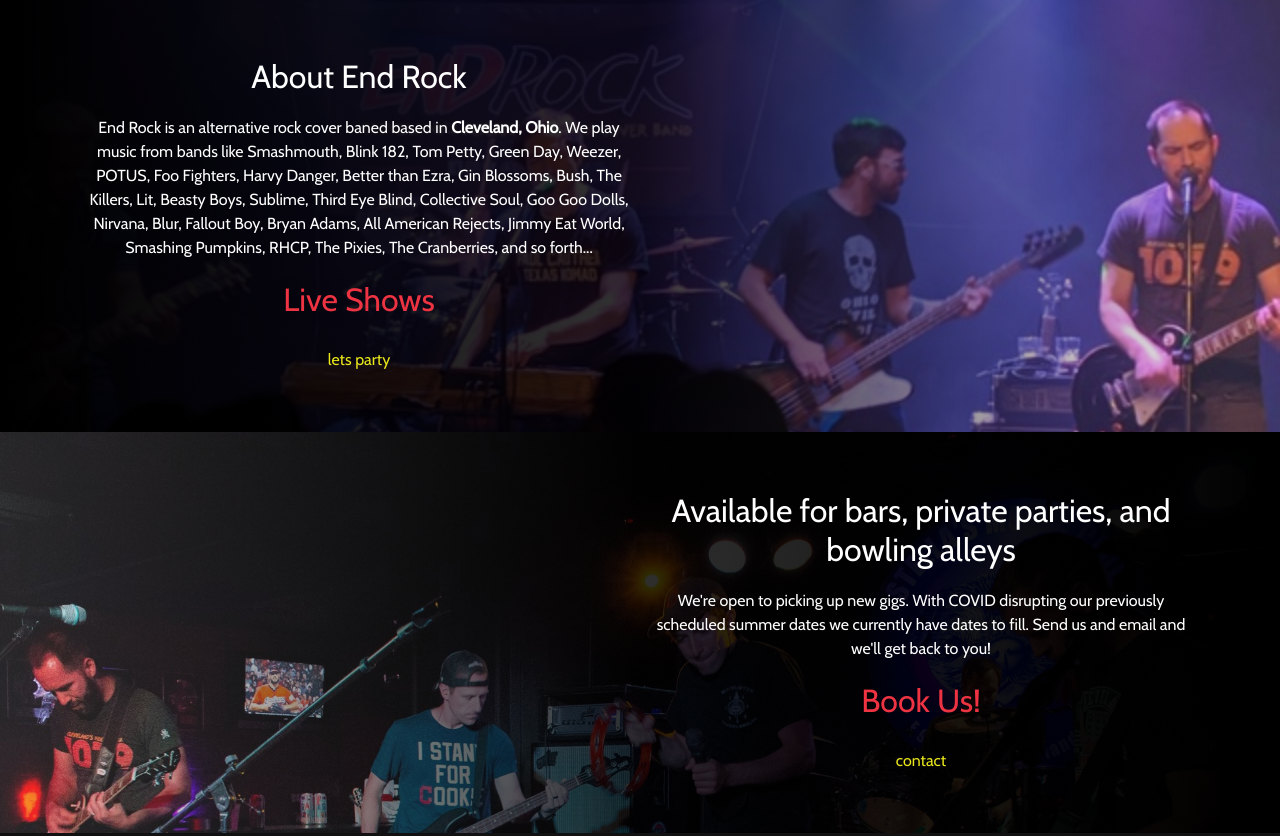
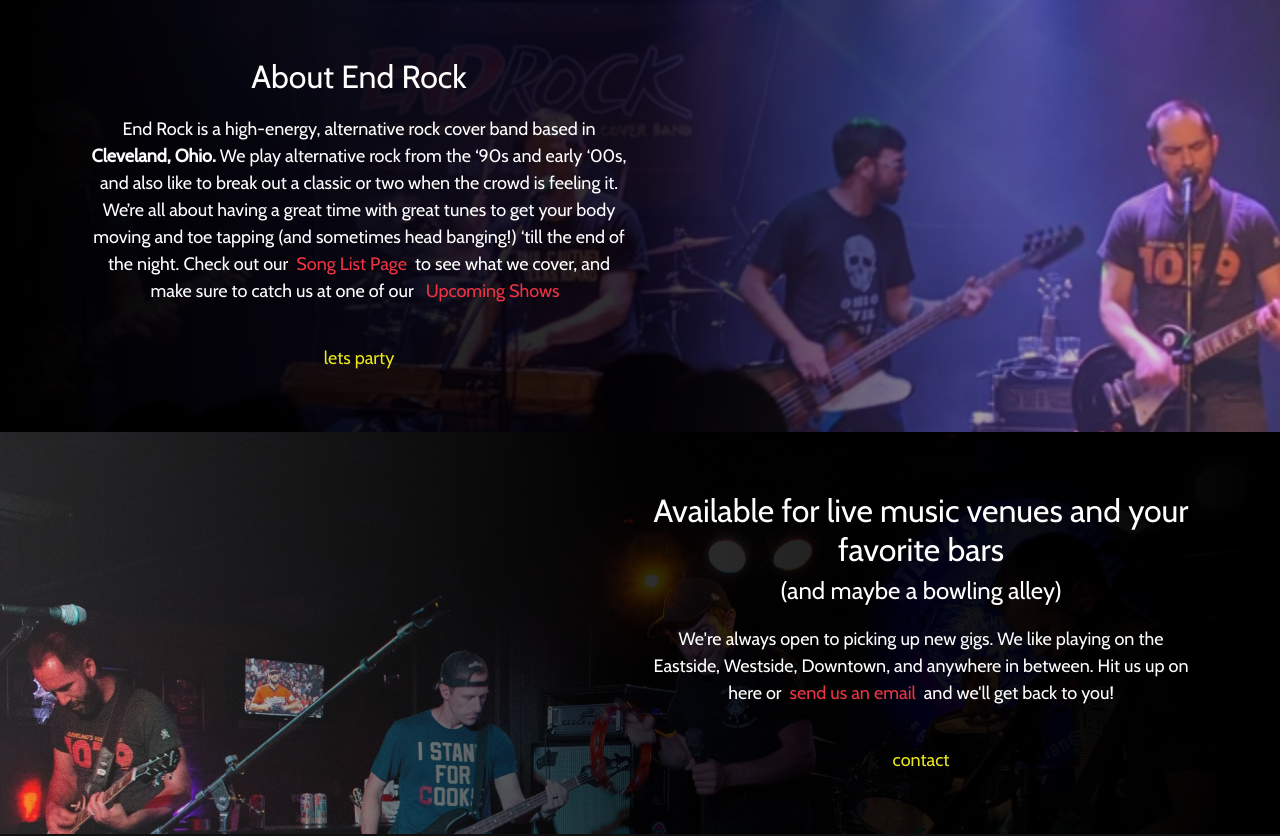
Before and after one commit to keepforever/www.endrockcle.com, a Next.js app: page / in a window 1280 px wide. Shown: the part 802-1638 px from the top of the page. Built offline with nearby package versions, Linux system fonts and the light colour scheme.

Commit message:
update copy

```diff
--- a/pages/about.jsx
+++ b/pages/about.jsx
@@ -21,8 +21,8 @@
                 </div>
                 <div className="row">
                     <h3 className="txt-silver">
-                        A band of five exquisite Cleveland, Ohio based primates with highly evolved a senses of rhythm,
-                        tonality, and a passion for alternative rock we want to share with the world.
+                        Just five dudes from Cleveland, Ohio with highly evolved senses of rhythm, tonality, a passion
+                        for alternative rock, and a desire to get the damn party started already.
                     </h3>
                 </div>
             </div>
--- a/pages/index.jsx
+++ b/pages/index.jsx
@@ -69,11 +69,6 @@
                         autoPlay={true}
                         className="bg-video"
                         id="myVideo"
-                        // src="/concert-placeholder-video.mp4"
-                        // src="/puppies-video.mp4"
-                        // src="/bug-crawl-movie.mp4"
-                        // src="/lady-bug-humping.mp4"
-                        // src="/skull-candels-movie.mp4"
                         src="/end-rock-hero-video.mp4"
                         poster="/end-rock-stellas-large.jpg"
                         playsInline={true}
@@ -89,20 +84,8 @@
                     </button>
                 </div>
             </div>
-            {/* <div className="features">
-                <div className="feature">
-                    <h4>"End Rock rocked so hard I literally shit my pants!"</h4>
-                    <h5 className="pl-3">&mdash; Your Grandma</h5>
-                </div>
-                <div className="feature">
-                    <h4>"After going to and End Rock show my dick grew an extra inch!"</h4>
-                    <h5 className="pl-3">&mdash; Your Dad</h5>
-                </div>
-                <div className="feature">
-                    <h4>"Becoming an End Rock fan was made everyone at work respect me again!"</h4>
-                    <h5 className="pl-3">&mdash; Jan (in accounting)</h5>
-                </div>
-            </div> */}
+
+            {/* Testimonials here */}
 
             {/* About */}
 
@@ -111,21 +94,29 @@
                     <div className="row middle-sm">
                         <div className="col-xs-12 col-md-8 col-lg-6 center-xs">
                             <h2>About End Rock</h2>
-                            <p className="pt-3">
-                                End Rock is an alternative rock cover baned based in <strong>Cleveland, Ohio</strong>.
-                                We play music from bands like {artistList.join(', ')}
+                            <p style={{ fontSize: '18px' }} className="pt-3">
+                                End Rock is a high-energy, alternative rock cover band based in{' '}
+                                <strong>Cleveland, Ohio.</strong> We play alternative rock from the ‘90s and early ‘00s,
+                                and also like to break out a classic or two when the crowd is feeling it. We’re all
+                                about having a great time with great tunes to get your body moving and toe tapping (and
+                                sometimes head banging!) ‘till the end of the night. Check out our
+                                <span className="mx-2">
+                                    <Link href="/song-list">
+                                        <a className="txt-er-red">Song List Page</a>
+                                    </Link>
+                                </span>
+                                to see what we cover, and make sure to catch us at one of our{' '}
+                                <span className="mx-2">
+                                    <Link href="/shows">
+                                        <a className="txt-er-red">Upcoming Shows</a>
+                                    </Link>
+                                </span>
                             </p>
 
-                            <Link href="/shows">
-                                <a href={myMailTo} style={{ fontSize: '32px' }} className="txt-er-red">
-                                    Live Shows
-                                </a>
-                            </Link>
-                            <br />
                             <br />
 
                             <Link href="/shows">
-                                <a style={{ fontSize: '16px' }} className="txt-er-yellow">
+                                <a style={{ fontSize: '18px' }} className="txt-er-yellow">
                                     lets party
                                 </a>
                             </Link>
@@ -140,20 +131,27 @@
                 <div className="container">
                     <div className="row middle-sm center-xs">
                         <div className="col-xs-12 col-md-6 col-md-offset-6">
-                            <h2>Available for bars, private parties, and bowling alleys</h2>
-                            <p className="pt-3">
-                                We're open to picking up new gigs. With COVID disrupting our previously scheduled summer
-                                dates we currently have dates to fill. Send us and email and we'll get back to you!
+                            <h2>
+                                Available for live music venues and your favorite bars <br />
+                            </h2>
+
+                            <h4>(and maybe a bowling alley)</h4>
+
+                            <p style={{ fontSize: '18px' }} className="pt-3">
+                                We're always open to picking up new gigs. We like playing on the Eastside, Westside,
+                                Downtown, and anywhere in between. Hit us up on here or
+                                <span className="mx-2">
+                                    <a href={myMailTo} className="txt-er-red">
+                                        send us an email
+                                    </a>
+                                </span>
+                                and we'll get back to you!
                             </p>
 
-                            <a href={myMailTo} style={{ fontSize: '32px' }} className="txt-er-red">
-                                Book Us!
-                            </a>
-                            <br />
                             <br />
 
                             <Link href="/contact">
-                                <a style={{ fontSize: '16px' }} className="txt-er-yellow">
+                                <a style={{ fontSize: '18px' }} className="txt-er-yellow">
                                     contact
                                 </a>
                             </Link>
@@ -162,52 +160,72 @@
                 </div>
             </div>
 
-            {/* <div className="brands py-5 txt-white">
-                <div className="container">
-                    <h3 className="mb-4">End Rock is a Millennial Rock Band.</h3>
-                    <div className="row">
-                        <div className="brand-item col-xs-12 co-sm-6 col-lg-3">
-                            <Link href="/">
-                                <a>Link</a>
-                            </Link>
-                            <p>
-                                Lorem ipsum dolor sit amet, consectetur adipiscing elit, sed do eiusmod tempor
-                                incididunt ut labore et dolore magna aliqua
-                            </p>
-                        </div>
-                        <div className="brand-item col-xs-12 co-sm-6 col-lg-3">
-                            <Link href="/">
-                                <a>Link</a>
-                            </Link>
-                            <p>
-                                Lorem ipsum dolor sit amet, consectetur adipiscing elit, sed do eiusmod tempor
-                                incididunt ut labore et dolore magna aliqua
-                            </p>
-                        </div>
-                        <div className="brand-item col-xs-12 co-sm-6 col-lg-3">
-                            <Link href="/">
-                                <a>LINK</a>
-                            </Link>
-                            <p>
-                                Lorem ipsum dolor sit amet, consectetur adipiscing elit, sed do eiusmod tempor
-                                incididunt ut labore et dolore magna aliqua
-                            </p>
-                        </div>
-                        <div className="brand-item col-xs-12 co-sm-6 col-lg-3">
-                            <Link href="/">
-                                <a>LINK</a>
-                            </Link>
-                            <p>
-                                Lorem ipsum dolor sit amet, consectetur adipiscing elit, sed do eiusmod tempor
-                                incididunt ut labore et dolore magna aliqua
-                            </p>
-                        </div>
-                    </div>
-                </div>
-            </div>
-         */}
+            {/* row of 4 here */}
         </div>
     );
 };
 
 export default Home;
+
+// Row of 4
+
+// <div className="brands py-5 txt-white">
+// <div className="container">
+//     <h3 className="mb-4">End Rock is a Millennial Rock Band.</h3>
+//     <div className="row">
+//         <div className="brand-item col-xs-12 co-sm-6 col-lg-3">
+//             <Link href="/">
+//                 <a>Link</a>
+//             </Link>
+//             <p>
+//                 Lorem ipsum dolor sit amet, consectetur adipiscing elit, sed do eiusmod tempor
+//                 incididunt ut labore et dolore magna aliqua
+//             </p>
+//         </div>
+//         <div className="brand-item col-xs-12 co-sm-6 col-lg-3">
+//             <Link href="/">
+//                 <a>Link</a>
+//             </Link>
+//             <p>
+//                 Lorem ipsum dolor sit amet, consectetur adipiscing elit, sed do eiusmod tempor
+//                 incididunt ut labore et dolore magna aliqua
+//             </p>
+//         </div>
+//         <div className="brand-item col-xs-12 co-sm-6 col-lg-3">
+//             <Link href="/">
+//                 <a>LINK</a>
+//             </Link>
+//             <p>
+//                 Lorem ipsum dolor sit amet, consectetur adipiscing elit, sed do eiusmod tempor
+//                 incididunt ut labore et dolore magna aliqua
+//             </p>
+//         </div>
+//         <div className="brand-item col-xs-12 co-sm-6 col-lg-3">
+//             <Link href="/">
+//                 <a>LINK</a>
+//             </Link>
+//             <p>
+//                 Lorem ipsum dolor sit amet, consectetur adipiscing elit, sed do eiusmod tempor
+//                 incididunt ut labore et dolore magna aliqua
+//             </p>
+//         </div>
+//     </div>
+// </div>
+// </div>
+
+// Testimonials
+
+// <div className="features">
+//     <div className="feature">
+//         <h4>"End Rock rocked so hard I literally shit my pants!"</h4>
+//         <h5 className="pl-3">&mdash; Your Grandma</h5>
+//     </div>
+//     <div className="feature">
+//         <h4>"After going to and End Rock show my dick grew an extra inch!"</h4>
+//         <h5 className="pl-3">&mdash; Your Dad</h5>
+//     </div>
+//     <div className="feature">
+//         <h4>"Becoming an End Rock fan was made everyone at work respect me again!"</h4>
+//         <h5 className="pl-3">&mdash; Jan (in accounting)</h5>
+//     </div>
+// </div>
```
